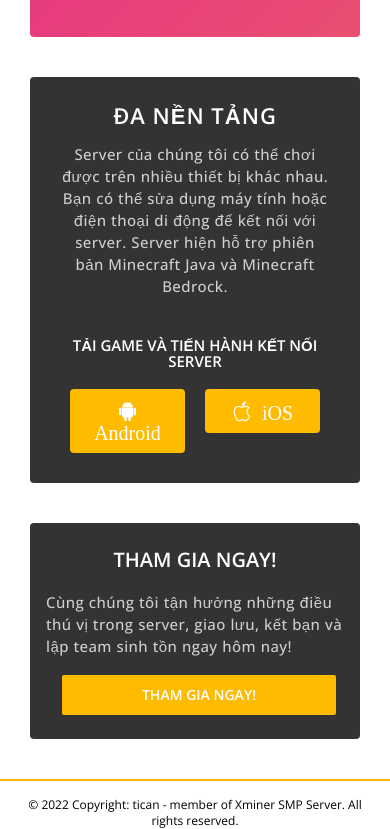
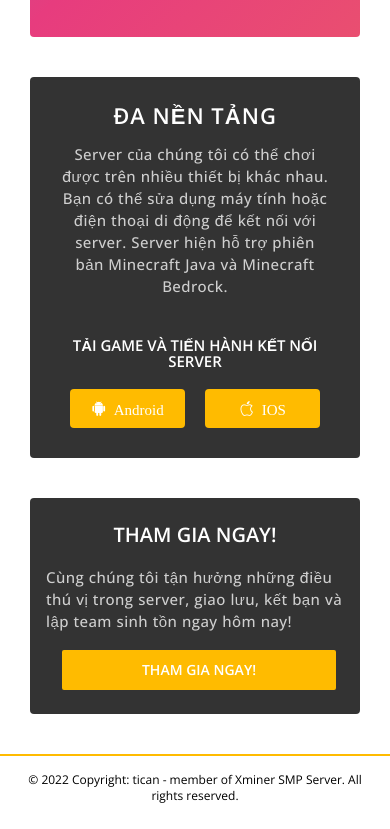
Before and after one commit to tican1003/minecraft, a plain HTML site: page index.html in a window 390 px wide. Shown: the part 2742-3571 px from the top of the page. Drawn offline with nearby package versions, Linux system fonts and the light colour scheme.

Commit message:
fix ui bug

```diff
--- a/assets/css/responsive.css
+++ b/assets/css/responsive.css
@@ -103,6 +103,11 @@
     margin-bottom: 30px;
   }
 
+  .overview__item-icon:hover {
+    -webkit-transform: none;
+    transform: none;
+  }
+
   .grid__column-4 {
     padding-left: 30px;
     padding-right: 30px;
@@ -160,6 +165,10 @@
     display: block;
   }
 
+  .device-item__title {
+    font-size: 1.5rem;
+  }
+
   .grid__column-12-5 {
     width: 50%;
   }
--- a/assets/css/style.css
+++ b/assets/css/style.css
@@ -375,7 +375,7 @@
 }
 
 .footer span {
-  margin: 16px;
+  padding: 16px;
   display: block;
   font-size: 1.2rem;
   text-align: center;
--- a/index.html
+++ b/index.html
@@ -15,7 +15,7 @@
     <link rel="stylesheet" href="./assets/fonts/themify-icons/themify-icons.css">
     <script src="./assets/aos-master/dist/aos.js"></script>
     <script src="https://code.jquery.com/jquery-3.6.0.js" integrity="sha256-H+K7U5CnXl1h5ywQfKtSj8PCmoN9aaq30gDh27Xc0jk=" crossorigin="anonymous"></script>
-    <title>Xminersmp</title>
+    <title>Xminer SMP</title>
 </head>
 <body>
     <div class="app">
@@ -164,7 +164,7 @@
                         </a>
                         <a target="_blank" rel="noopener" href="https://apps.apple.com/us/app/minecraft/id479516143" class="device-link grid__column-12-5">
                             <div class="device-item device-item--mobile-active">
-                                <div class="ti-apple device-item__title"> iOS</div>
+                                <div class="ti-apple device-item__title"> IOS</div>
                                 </div>
                         </a>
                         <a target="_blank" rel="noopener" href="https://tlauncher.org/en/" class="device-link grid__column-12-5">
```
